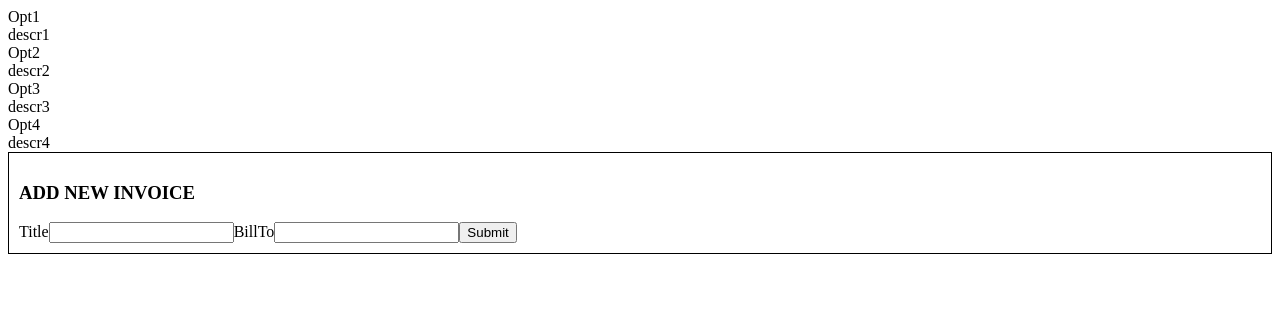
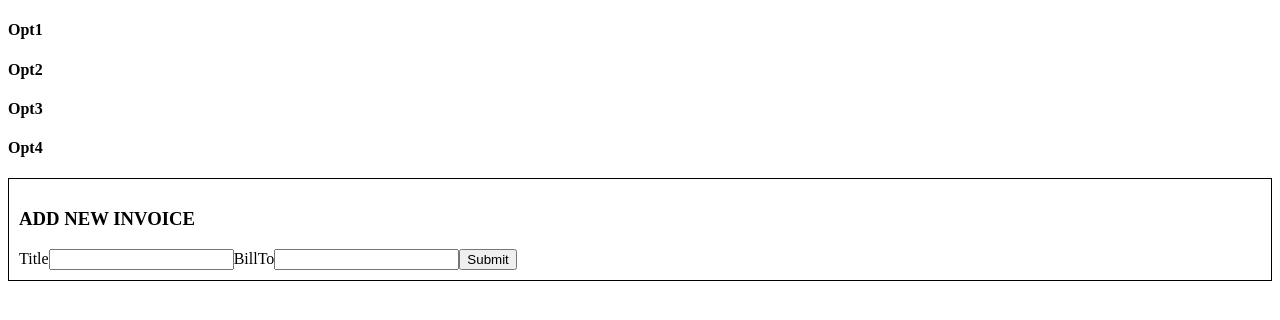
Before and after one commit to polon59/JS-PDF-Invoices-generator, a React (Create React App) app in the folder public/application/: page / in a window 1280 px wide. Shown: the top 320 px of the page. Built offline with nearby package versions, Linux system fonts and the light colour scheme.

Commit message:
Use object destructuring in 'navOption' component

```diff
--- a/public/application/src/navOption.js
+++ b/public/application/src/navOption.js
@@ -1,11 +1,15 @@
 import React from 'react';
 
 const NavOption = (props) =>{
-    const { title, desc } = props;
+    const { title, chnageTogle, destination} = props;
+
+    const handleClick = () =>{
+        changeTogle(destination);
+    }
+
     return(
         <div>
-            <div>{title}</div>
-            <div>{desc}</div>
+            <h4 onClick={handleClick}>{title}</h4>
         </div>
     );
 }
```
